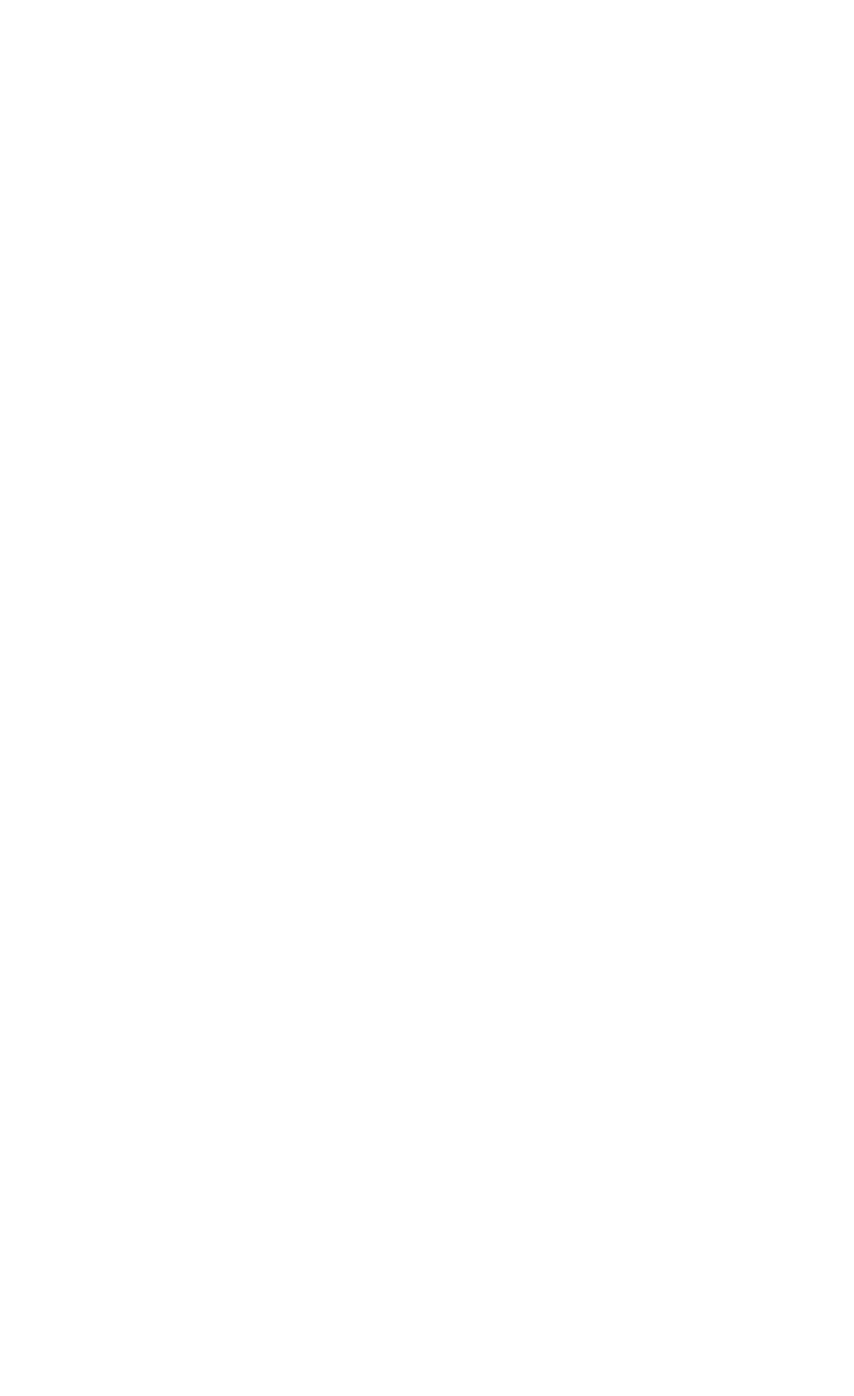
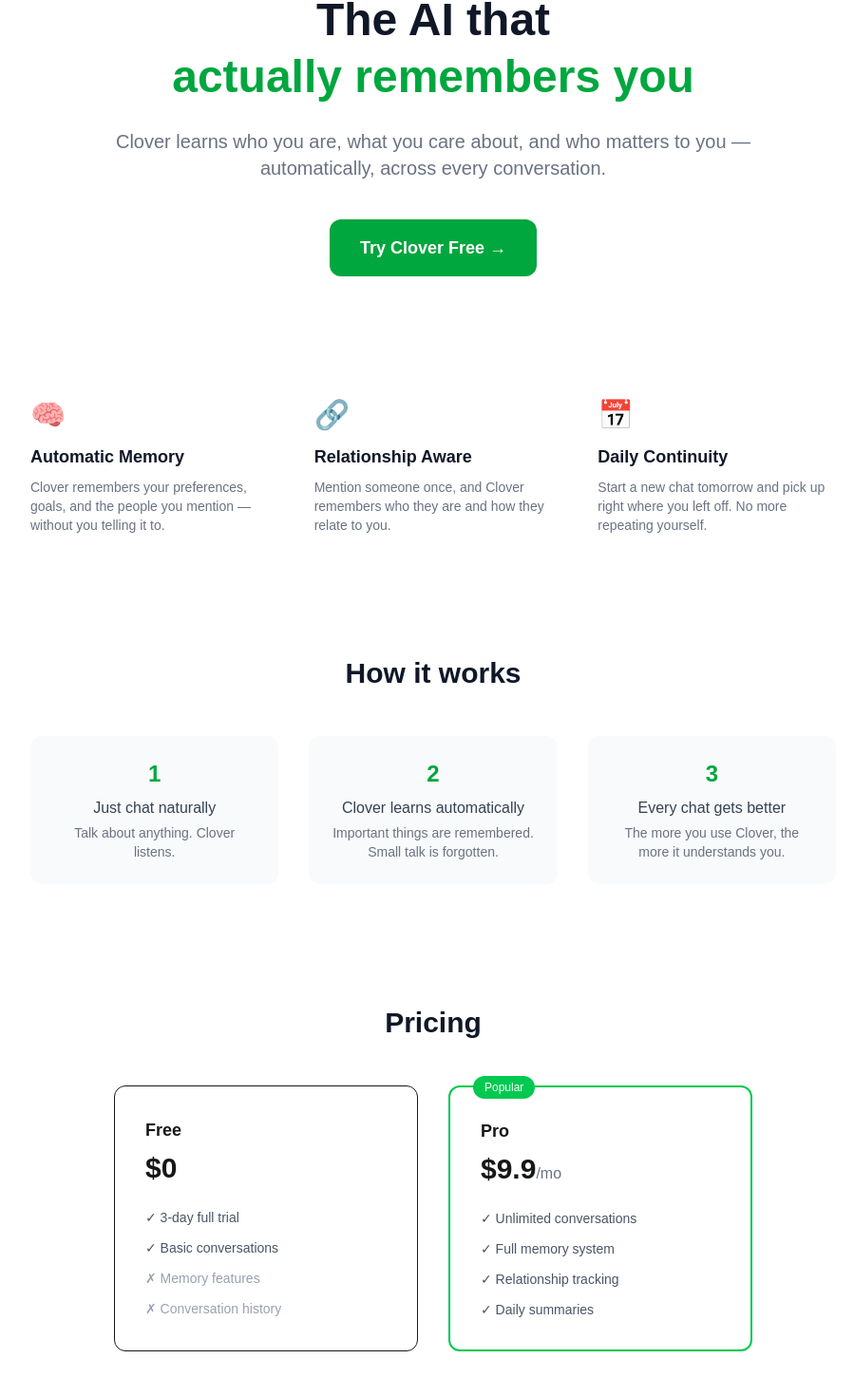
Before and after one commit to jjj5666/clover-app, a Next.js app: page / in a window 1280 px wide. Before the commit this address had no page. Shown: the part 173-1643 px from the top of the page at 95% size, without its empty margins (184-1083 px from the left). Before the commit the page ends 800 px from the top, so only its background shows below. Built offline with nearby package versions, Linux system fonts and the light colour scheme.

Commit message:
Phase 3: landing page, markdown rendering, daily cron endpoint

```diff
--- a/package.json
+++ b/package.json
@@ -13,7 +13,8 @@
     "@supabase/supabase-js": "^2.98.0",
     "next": "16.1.6",
     "react": "19.2.3",
-    "react-dom": "19.2.3"
+    "react-dom": "19.2.3",
+    "react-markdown": "^10.1.0"
   },
   "devDependencies": {
     "@tailwindcss/postcss": "^4",
--- /dev/null
+++ b/src/app/api/cron/daily-summary/route.ts
@@ -0,0 +1,83 @@
+import { createClient } from '@/lib/supabase/server'
+import { getDailySummaries, saveDailySummary } from '@/lib/memory/summary'
+
+// 每日摘要生成（由 cron 调用，处理所有有对话的用户）
+export async function POST(req: Request) {
+  // 简单的 API key 保护
+  const authHeader = req.headers.get('authorization')
+  if (authHeader !== `Bearer ${process.env.CRON_SECRET}`) {
+    return new Response('Unauthorized', { status: 401 })
+  }
+
+  const supabase = await createClient()
+  const yesterday = new Date(Date.now() - 86400000).toISOString().split('T')[0]
+
+  // 找出昨天有消息的所有用户
+  const { data: users } = await supabase
+    .from('messages')
+    .select('user_id')
+    .gte('created_at', `${yesterday}T00:00:00`)
+    .lt('created_at', `${yesterday}T23:59:59.999`)
+
+  if (!users || users.length === 0) {
+    return Response.json({ ok: true, processed: 0 })
+  }
+
+  // 去重
+  const uniqueUserIds = [...new Set(users.map(u => u.user_id))]
+  let processed = 0
+
+  for (const userId of uniqueUserIds) {
+    // 检查是否已有摘要
+    const existing = await getDailySummaries(supabase, userId, 1)
+    if (existing.some((s: any) => s.date === yesterday)) continue
+
+    // 获取该用户昨天的所有消息
+    const { data: messages } = await supabase
+      .from('messages')
+      .select('role, content')
+      .eq('user_id', userId)
+      .gte('created_at', `${yesterday}T00:00:00`)
+      .lt('created_at', `${yesterday}T23:59:59.999`)
+      .order('created_at', { ascending: true })
+
+    if (!messages || messages.length === 0) continue
+
+    // 用 Kimi 生成摘要
+    const conversationText = messages.map(m => `${m.role}: ${m.content}`).join('\n')
+
+    try {
+      const res = await fetch('https://openrouter.ai/api/v1/chat/completions', {
+        method: 'POST',
+        headers: {
+          'Content-Type': 'application/json',
+          Authorization: `Bearer ${process.env.OPENROUTER_API_KEY}`,
+        },
+        body: JSON.stringify({
+          model: 'moonshotai/kimi-k2.5',
+          messages: [
+            {
+              role: 'system',
+              content: `从以下对话中提取关键信息：
+1. 用户做出的决策
+2. 提到的未来计划
+3. 重要事件
+4. 新偏好或态度变化
+每条一行，简洁。500字以内。`,
+            },
+            { role: 'user', content: conversationText },
+          ],
+        }),
+      })
+
+      const data = await res.json()
+      const summary = data.choices?.[0]?.message?.content
+      if (summary) {
+        await saveDailySummary(supabase, userId, yesterday, summary)
+        processed++
+      }
+    } catch {}
+  }
+
+  return Response.json({ ok: true, processed, date: yesterday })
+}
--- a/src/app/chat/page.tsx
+++ b/src/app/chat/page.tsx
@@ -1,6 +1,7 @@
 'use client'
 
 import { useEffect, useRef, useState, useCallback } from 'react'
+import ReactMarkdown from 'react-markdown'
 import { createClient } from '@/lib/supabase/client'
 import { User } from '@supabase/supabase-js'
 import LogoutButton from './LogoutButton'
@@ -285,7 +286,13 @@
                     ? 'bg-green-500 text-white rounded-br-sm'
                     : 'bg-white text-gray-800 border border-gray-200 rounded-bl-sm shadow-sm'
                 }`}>
-                  {msg.content || (msg.role === 'assistant' && isLoading ? (
+                  {msg.content ? (
+                    msg.role === 'assistant' ? (
+                      <div className="prose prose-sm max-w-none prose-p:my-1 prose-ul:my-1 prose-ol:my-1 prose-li:my-0.5 prose-pre:bg-gray-900 prose-pre:text-gray-100 prose-code:text-green-600 prose-code:before:content-none prose-code:after:content-none">
+                        <ReactMarkdown>{msg.content}</ReactMarkdown>
+                      </div>
+                    ) : msg.content
+                  ) : (msg.role === 'assistant' && isLoading ? (
                     <span className="inline-flex gap-1 items-center h-4">
                       <span className="w-1.5 h-1.5 bg-gray-400 rounded-full animate-bounce [animation-delay:-0.3s]" />
                       <span className="w-1.5 h-1.5 bg-gray-400 rounded-full animate-bounce [animation-delay:-0.15s]" />
--- a/src/app/page.tsx
+++ b/src/app/page.tsx
@@ -1,5 +1,111 @@
-import { redirect } from 'next/navigation'
+import Link from 'next/link'
 
 export default function Home() {
-  redirect('/login')
+  return (
+    <div className="min-h-screen bg-white">
+      {/* Header */}
+      <header className="max-w-5xl mx-auto px-6 py-6 flex items-center justify-between">
+        <h1 className="text-2xl font-bold text-gray-900">🍀 Clover</h1>
+        <Link href="/login" className="px-5 py-2 bg-green-600 text-white rounded-lg text-sm font-medium hover:bg-green-700 transition-colors">
+          Get Started
+        </Link>
+      </header>
+
+      {/* Hero */}
+      <main className="max-w-4xl mx-auto px-6 pt-20 pb-32 text-center">
+        <h2 className="text-5xl font-bold text-gray-900 leading-tight">
+          The AI that<br />
+          <span className="text-green-600">actually remembers you</span>
+        </h2>
+        <p className="mt-6 text-xl text-gray-500 max-w-2xl mx-auto">
+          Clover learns who you are, what you care about, and who matters to you — automatically, across every conversation.
+        </p>
+        <div className="mt-10">
+          <Link href="/login" className="px-8 py-4 bg-green-600 text-white rounded-xl text-lg font-semibold hover:bg-green-700 transition-colors inline-block">
+            Try Clover Free →
+          </Link>
+        </div>
+
+        {/* Features */}
+        <div className="mt-32 grid grid-cols-1 md:grid-cols-3 gap-12 text-left">
+          <div>
+            <div className="text-3xl mb-3">🧠</div>
+            <h3 className="text-lg font-semibold text-gray-900">Automatic Memory</h3>
+            <p className="mt-2 text-gray-500 text-sm">
+              Clover remembers your preferences, goals, and the people you mention — without you telling it to.
+            </p>
+          </div>
+          <div>
+            <div className="text-3xl mb-3">🔗</div>
+            <h3 className="text-lg font-semibold text-gray-900">Relationship Aware</h3>
+            <p className="mt-2 text-gray-500 text-sm">
+              Mention someone once, and Clover remembers who they are and how they relate to you.
+            </p>
+          </div>
+          <div>
+            <div className="text-3xl mb-3">📅</div>
+            <h3 className="text-lg font-semibold text-gray-900">Daily Continuity</h3>
+            <p className="mt-2 text-gray-500 text-sm">
+              Start a new chat tomorrow and pick up right where you left off. No more repeating yourself.
+            </p>
+          </div>
+        </div>
+
+        {/* How it works */}
+        <div className="mt-32">
+          <h3 className="text-3xl font-bold text-gray-900">How it works</h3>
+          <div className="mt-12 grid grid-cols-1 md:grid-cols-3 gap-8">
+            <div className="p-6 bg-gray-50 rounded-xl">
+              <div className="text-2xl font-bold text-green-600 mb-2">1</div>
+              <p className="text-gray-700 font-medium">Just chat naturally</p>
+              <p className="text-sm text-gray-500 mt-1">Talk about anything. Clover listens.</p>
+            </div>
+            <div className="p-6 bg-gray-50 rounded-xl">
+              <div className="text-2xl font-bold text-green-600 mb-2">2</div>
+              <p className="text-gray-700 font-medium">Clover learns automatically</p>
+              <p className="text-sm text-gray-500 mt-1">Important things are remembered. Small talk is forgotten.</p>
+            </div>
+            <div className="p-6 bg-gray-50 rounded-xl">
+              <div className="text-2xl font-bold text-green-600 mb-2">3</div>
+              <p className="text-gray-700 font-medium">Every chat gets better</p>
+              <p className="text-sm text-gray-500 mt-1">The more you use Clover, the more it understands you.</p>
+            </div>
+          </div>
+        </div>
+
+        {/* Pricing */}
+        <div className="mt-32">
+          <h3 className="text-3xl font-bold text-gray-900">Pricing</h3>
+          <div className="mt-12 grid grid-cols-1 md:grid-cols-2 gap-8 max-w-2xl mx-auto">
+            <div className="p-8 border rounded-xl text-left">
+              <h4 className="font-semibold text-lg">Free</h4>
+              <p className="text-3xl font-bold mt-2">$0</p>
+              <ul className="mt-6 space-y-3 text-sm text-gray-600">
+                <li>✓ 3-day full trial</li>
+                <li>✓ Basic conversations</li>
+                <li className="text-gray-400">✗ Memory features</li>
+                <li className="text-gray-400">✗ Conversation history</li>
+              </ul>
+            </div>
+            <div className="p-8 border-2 border-green-500 rounded-xl text-left relative">
+              <span className="absolute -top-3 left-6 bg-green-500 text-white text-xs px-3 py-1 rounded-full font-medium">Popular</span>
+              <h4 className="font-semibold text-lg">Pro</h4>
+              <p className="text-3xl font-bold mt-2">$9.9<span className="text-base font-normal text-gray-500">/mo</span></p>
+              <ul className="mt-6 space-y-3 text-sm text-gray-600">
+                <li>✓ Unlimited conversations</li>
+                <li>✓ Full memory system</li>
+                <li>✓ Relationship tracking</li>
+                <li>✓ Daily summaries</li>
+              </ul>
+            </div>
+          </div>
+        </div>
+      </main>
+
+      {/* Footer */}
+      <footer className="border-t py-8 text-center text-sm text-gray-400">
+        © 2026 Clover. Your AI companion that remembers.
+      </footer>
+    </div>
+  )
 }
```
Also changed, not shown: 1 other file (tests, documents, lock files or other folders).
